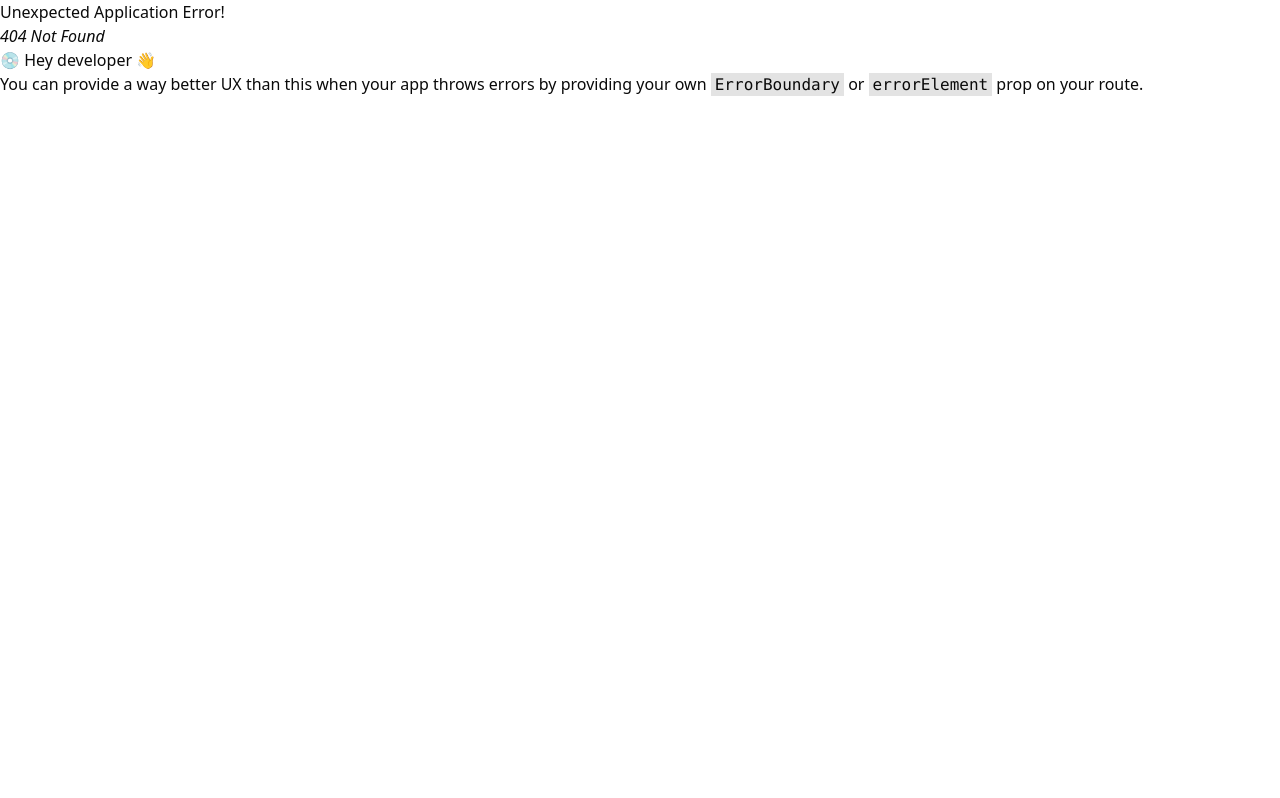
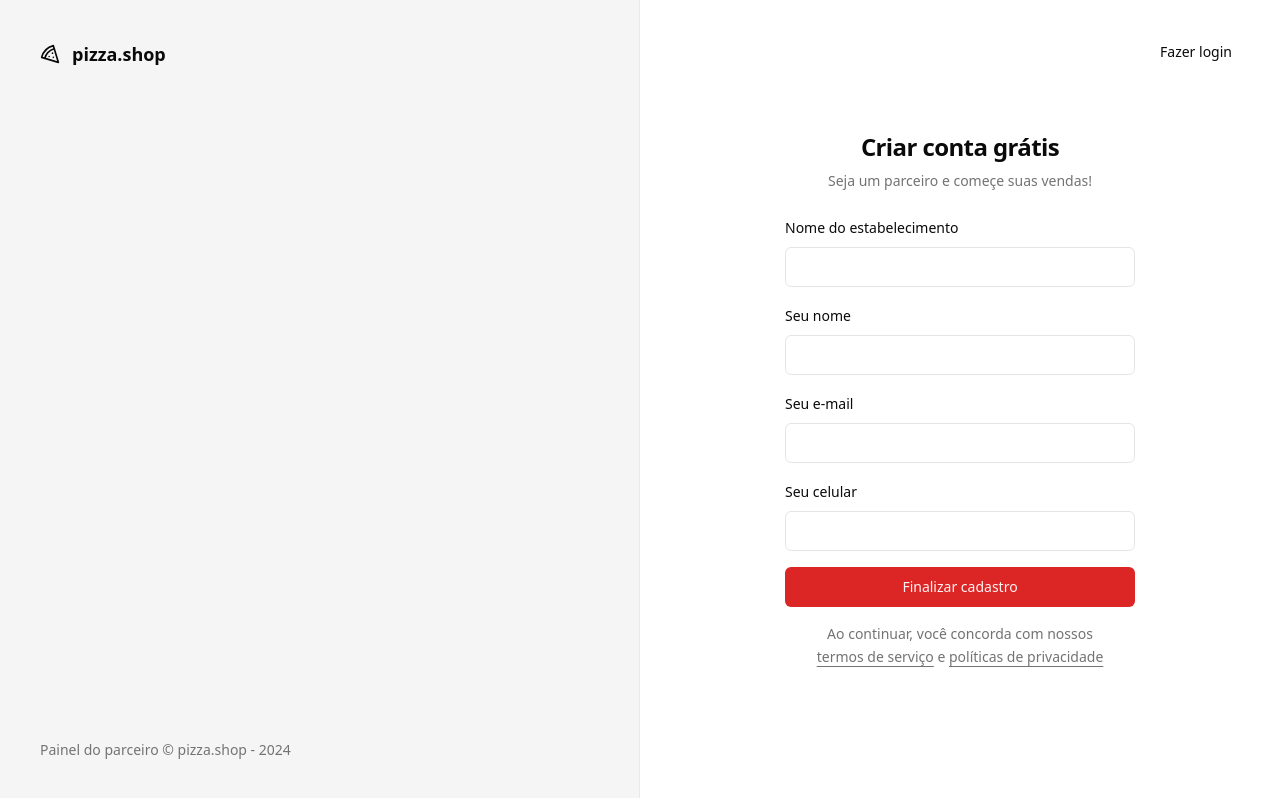
Before and after one commit to SostenisVinicius/Ignite-PizzaShop-Rocketseat, a React (Vite) app: page /sign-up in a window 1280 px wide. Before the commit this address had no page. Built offline with nearby package versions, Linux system fonts and the light colour scheme.

Commit message:
Adding sign-up page

```diff
--- a/src/pages/_layouts/auth.tsx
+++ b/src/pages/_layouts/auth.tsx
@@ -13,7 +13,7 @@
           Painel do parceiro &copy; pizza.shop - {new Date().getFullYear()}
         </footer>
       </div>
-      <div className="flex flex-col items-center justify-center">
+      <div className="relative flex flex-col items-center justify-center">
         <Outlet />
       </div>
     </div>
--- a/src/pages/auth/sign-in.tsx
+++ b/src/pages/auth/sign-in.tsx
@@ -1,5 +1,6 @@
 import { Helmet } from 'react-helmet-async'
 import { useForm } from 'react-hook-form'
+import { Link } from 'react-router-dom'
 import { toast } from 'sonner'
 import { z } from 'zod'
 
@@ -41,6 +42,9 @@
     <>
       <Helmet title="SignIn" />
       <div className="p-8">
+        <Button variant="ghost" asChild className="absolute right-8 top-8">
+          <Link to="/sign-up">Novo estabelecimento</Link>
+        </Button>
         <div className="flex w-[350px] flex-col justify-center gap-6">
           <div className="flex flex-col gap-2 text-center">
             <h1 className="text-2xl font-semibold tracking-tight">
--- /dev/null
+++ b/src/pages/auth/sign-up.tsx
@@ -0,0 +1,112 @@
+import { Helmet } from 'react-helmet-async'
+import { useForm } from 'react-hook-form'
+import { Link, useNavigate } from 'react-router-dom'
+import { toast } from 'sonner'
+import { z } from 'zod'
+
+import { Button } from '@/components/ui/button'
+import { Input } from '@/components/ui/input'
+import { Label } from '@/components/ui/label'
+
+const signUpForm = z.object({
+  restaurantName: z.string(),
+  managerName: z.string(),
+  phone: z.string(),
+  email: z.string().email(),
+})
+
+type SignUpForm = z.infer<typeof signUpForm>
+
+export function SignUp() {
+  const navigate = useNavigate()
+
+  const {
+    register,
+    handleSubmit,
+    formState: { isSubmitting },
+  } = useForm<SignUpForm>()
+
+  async function handleSignUp(data: SignUpForm) {
+    try {
+      console.log(data)
+
+      await new Promise((resolve) => setTimeout(resolve, 2000))
+
+      toast.success('Restaurante cadastrado com sucesso!', {
+        action: {
+          label: 'Login',
+          onClick: () => navigate('/sign-in'),
+        },
+      })
+    } catch {
+      toast.error('Erro ao cadastrar restaurante')
+    }
+  }
+
+  return (
+    <>
+      <Helmet title="Cadastro" />
+      <div className="p-8">
+        <Button variant="ghost" asChild className="absolute right-8 top-8">
+          <Link to="/sign-in">Fazer login</Link>
+        </Button>
+
+        <div className="flex w-[350px] flex-col justify-center gap-6">
+          <div className="flex flex-col gap-2 text-center">
+            <h1 className="text-2xl font-semibold tracking-tight">
+              Criar conta grátis
+            </h1>
+            <p className="text-sm text-muted-foreground">
+              Seja um parceiro e começe suas vendas!
+            </p>
+          </div>
+
+          <form onSubmit={handleSubmit(handleSignUp)} className="space-y-4">
+            <div className="space-y-2">
+              <Label htmlFor="restaurantName">Nome do estabelecimento</Label>
+              <Input
+                id="restaurantName"
+                type="text"
+                {...register('restaurantName')}
+              />
+            </div>
+
+            <div className="space-y-2">
+              <Label htmlFor="managerName">Seu nome</Label>
+              <Input
+                id="managerName"
+                type="text"
+                {...register('managerName')}
+              />
+            </div>
+
+            <div className="space-y-2">
+              <Label htmlFor="email">Seu e-mail</Label>
+              <Input id="email" type="email" {...register('email')} />
+            </div>
+
+            <div className="space-y-2">
+              <Label htmlFor="phone">Seu celular</Label>
+              <Input id="phone" type="tel" {...register('phone')} />
+            </div>
+
+            <Button disabled={isSubmitting} className="w-full" type="submit">
+              Finalizar cadastro
+            </Button>
+
+            <p className="px-6 text-center text-sm leading-relaxed text-muted-foreground">
+              Ao continuar, você concorda com nossos{' '}
+              <a className="underline underline-offset-4" href="">
+                termos de serviço
+              </a>{' '}
+              e{' '}
+              <a className="underline underline-offset-4" href="">
+                políticas de privacidade
+              </a>
+            </p>
+          </form>
+        </div>
+      </div>
+    </>
+  )
+}
--- a/src/routes.tsx
+++ b/src/routes.tsx
@@ -4,6 +4,7 @@
 import { AuthLayout } from './pages/_layouts/auth'
 import { Dashboard } from './pages/app/dashboard'
 import { SignIn } from './pages/auth/sign-in'
+import { SignUp } from './pages/auth/sign-up'
 
 export const router = createBrowserRouter([
   {
@@ -14,6 +15,9 @@
   {
     path: '/',
     element: <AuthLayout />,
-    children: [{ path: '/sign-in', element: <SignIn /> }],
+    children: [
+      { path: '/sign-in', element: <SignIn /> },
+      { path: '/sign-up', element: <SignUp /> },
+    ],
   },
 ])
```
